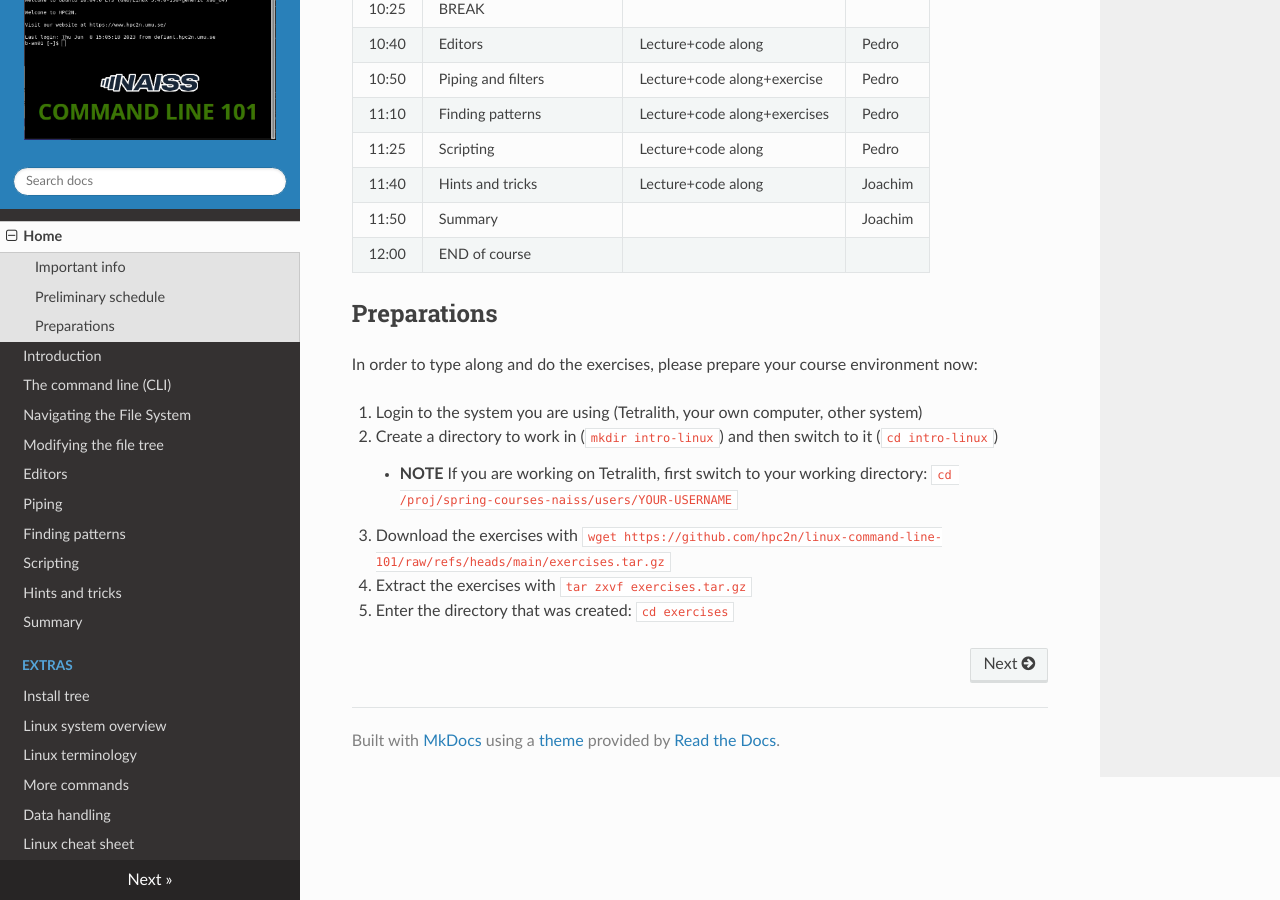
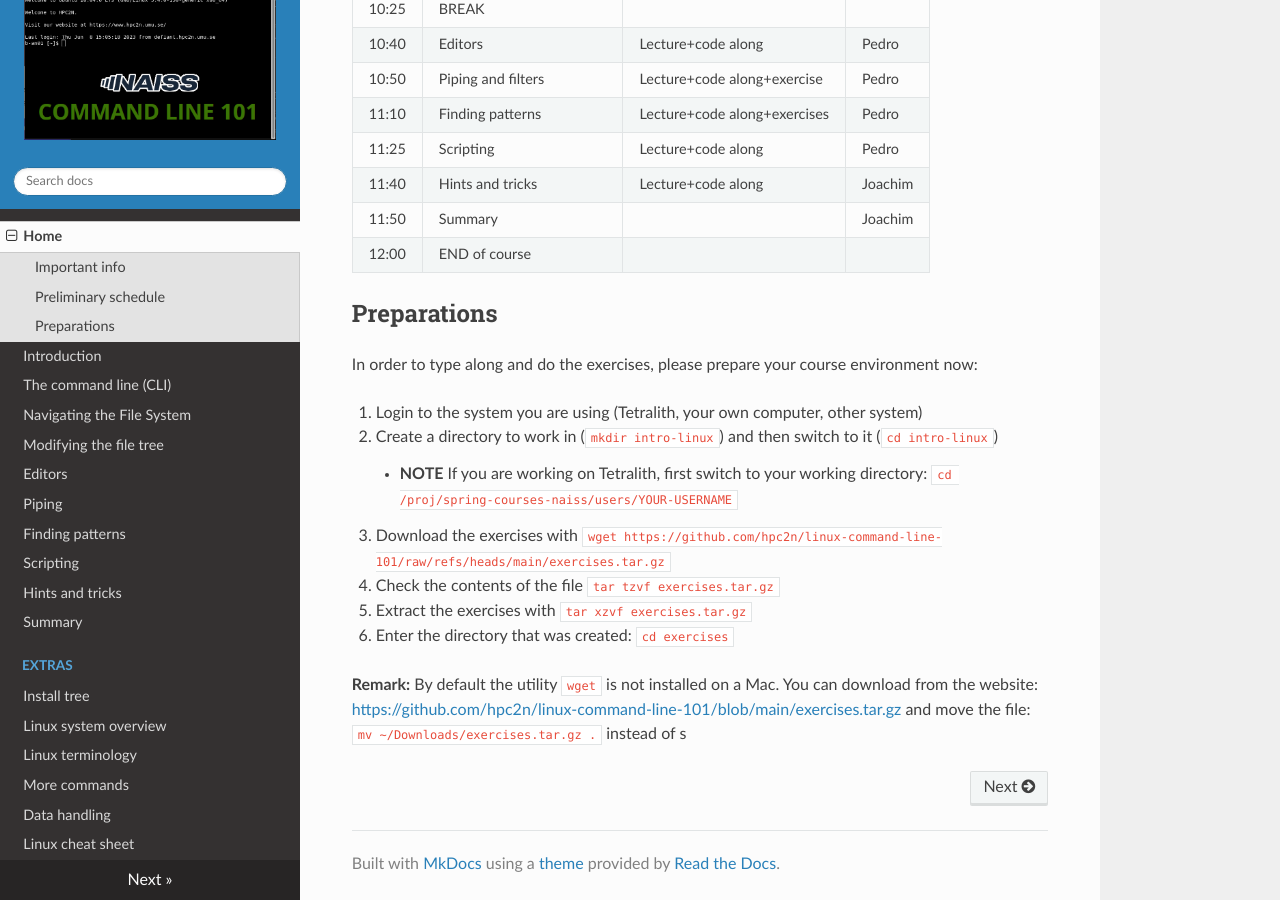
Before and after one commit to hpc2n/linux-command-line-101, an MkDocs documentation site: the page built from docs/index.md, in a window 1280 px wide and 900 px high, scrolled down 2544 px. Built offline with MkDocs 1.6.1, drawn with Linux system fonts in a browser that asks for light colours; nearby versions of some CDN libraries.

Commit message:
Added a tzvf to the untaring of the exercise and added an alternative to wget on a Mac

```diff
--- a/docs/index.md
+++ b/docs/index.md
@@ -91,5 +91,9 @@ In order to type along and do the exercises, please prepare your course environm
 2. Create a directory to work in (``mkdir intro-linux``) and then switch to it (``cd intro-linux``)
     - **NOTE** If you are working on Tetralith, first switch to your working directory: ``cd /proj/spring-courses-naiss/users/YOUR-USERNAME``
 3. Download the exercises with ``wget https://github.com/hpc2n/linux-command-line-101/raw/refs/heads/main/exercises.tar.gz``
-4. Extract the exercises with ``tar zxvf exercises.tar.gz``
-5. Enter the directory that was created: ``cd exercises``
+4. Check the contents of the file ``tar tzvf exercises.tar.gz``
+5. Extract the exercises with ``tar xzvf exercises.tar.gz``
+6. Enter the directory that was created: ``cd exercises``
+
+**Remark:** By default the utility `wget` is not installed on a Mac.  You can download from the website: [https://github.com/hpc2n/linux-command-line-101/blob/main/exercises.tar.gz](https://github.com/hpc2n/linux-command-line-101/blob/main/exercises.tar.gz) and move the
+file: `mv ~/Downloads/exercises.tar.gz .` instead of s
```
